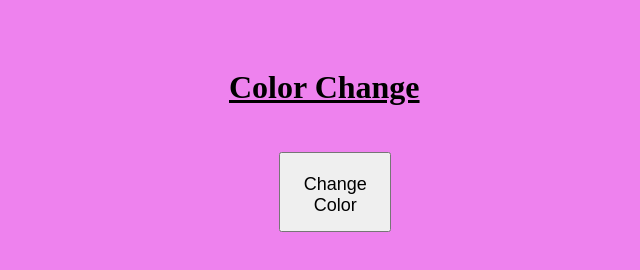
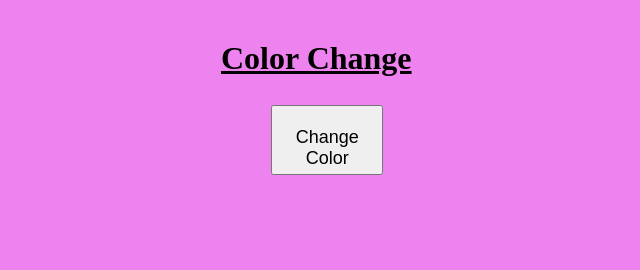
Before and after one commit to BABAONS/check2DOMbutton, a plain HTML site: page index.html in a window 1280 px wide. Shown: the whole page, without its empty margins (309-949 px from the left). Drawn offline with Linux system fonts and the light colour scheme.

Commit message:
first commit

```diff
--- a/script.js
+++ b/script.js
@@ -1,8 +1,11 @@
+//déclaration des éléments html en code script
+
 const body =document.querySelector('body');
 const button =document.querySelector('button');
 const colors=['violet','red', 'green','pink','black'];
 
 body.style.backgroundColor='violet';
+//function pour changer la couleur de fond de la page en une couleur aléatoire parmi un tableau de couleurs prédéfini.
 button.addEventListener('click',function(){
     const colorIndex=parseInt(Math.random()*colors.length);
     body.style.backgroundColor=colors[colorIndex];
--- a/style.css
+++ b/style.css
@@ -1,3 +1,11 @@
+/* .navbar-brand {
+  color: green !important;
+} */
+
+* {
+    margin: 0;
+    padding: 0;
+  }
 .container{
 text-align: center;
 text-decoration: yellow;
@@ -7,7 +15,7 @@ padding: 40px 30px ;
 
 
 #change-color-btn{
-height: 50%;
+height: 60%;
 position: absolute;
 top: 90%;
 left: 60%;
```
Also changed, not shown: index.html (+5 -9 lines).
